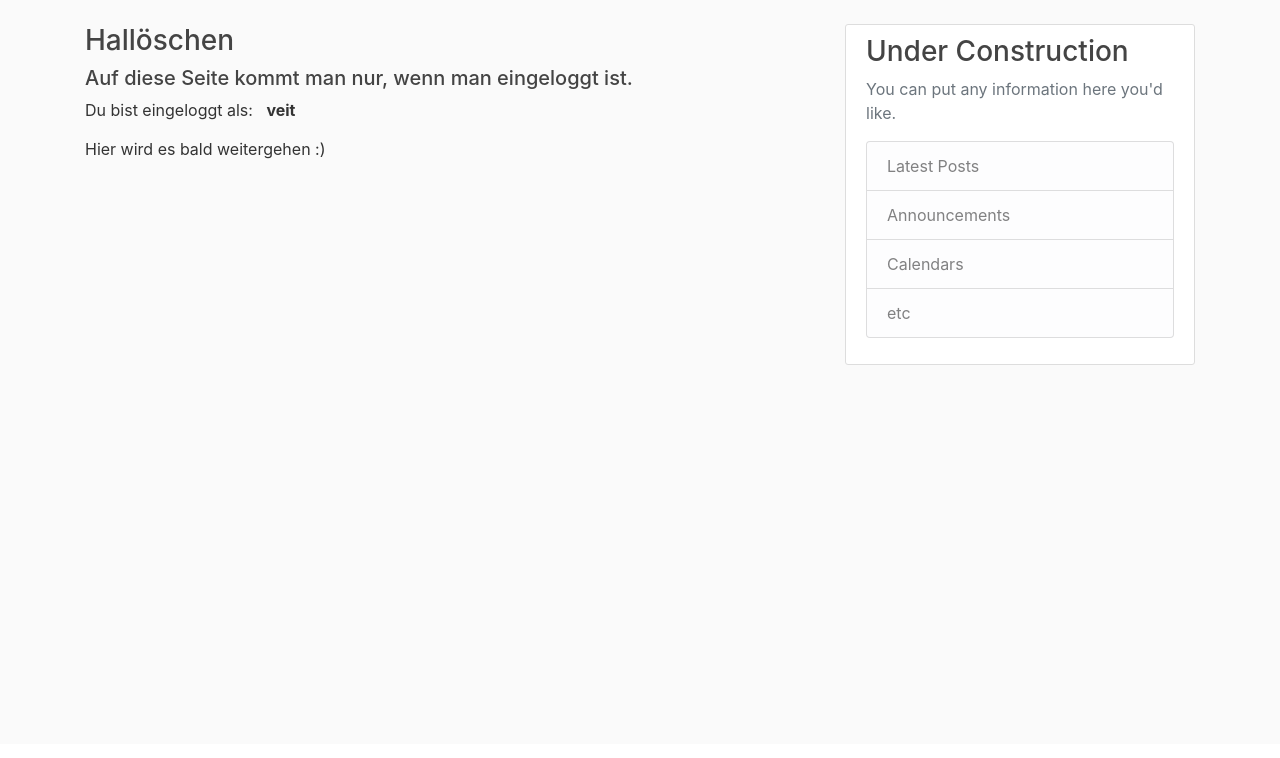
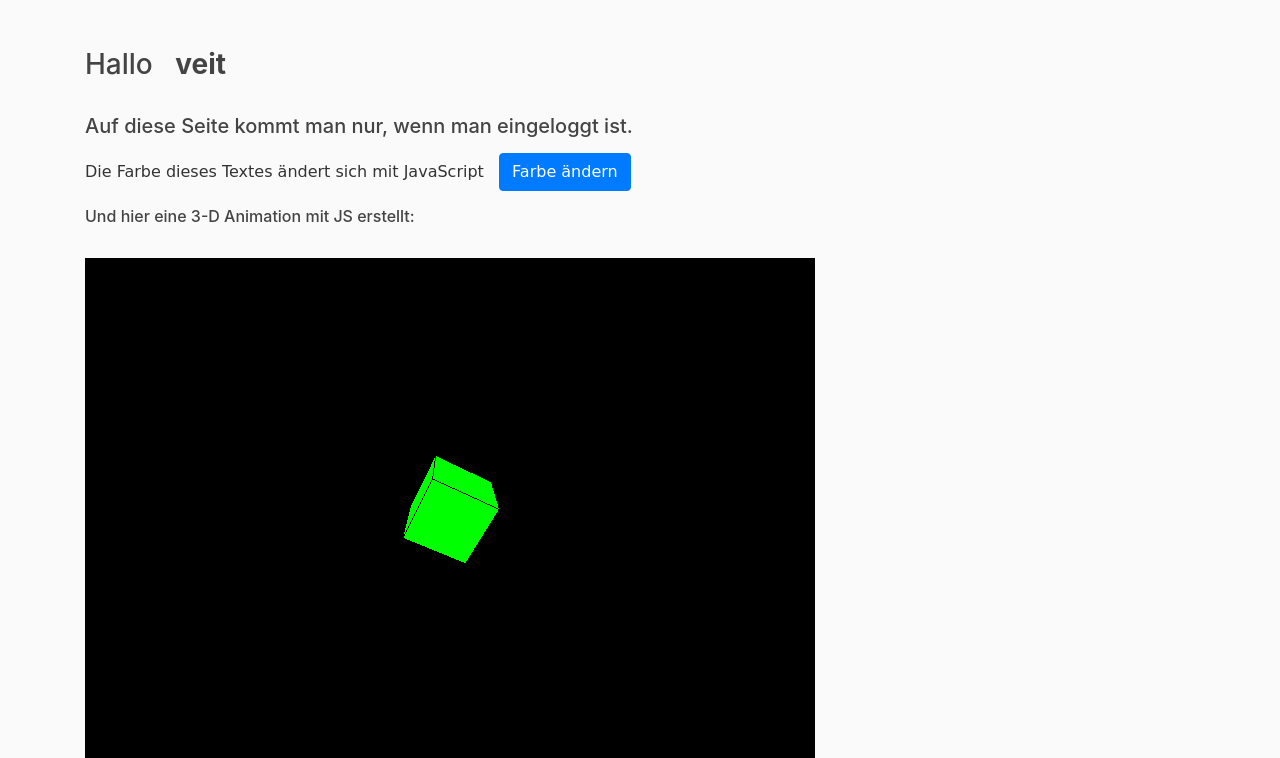
Before and after one commit to bonobofan/dentistero, a Django app: page /private/ in a window 1280 px wide. Shown: the part 56-814 px from the top of the page. Before the commit the page ends 421 px from the top, so only its background shows below. Run offline with Django 5.2, Linux system fonts and the light colour scheme; a user stored in the database is signed in; data comes from the database, SQL or seed files in the repository; both versions use the stored data as it was after the commit; parts of the project's set-up code (start-up, migrations or seed data) failed here and were passed over; some libraries are stand-ins or nearby versions.

Commit message:
JS Animation mit WebGL

```diff
--- a/dentist/settings.py
+++ b/dentist/settings.py
@@ -29,9 +29,9 @@ SECRET_KEY = 'django-insecure-fuet_kmze1*3d@t(-6ni(@0c2of)z)$6^wu(3yrcp%!^5#u1=l
 # SECURITY WARNING: don't run with debug turned on in production!
 
 #Live
+# DEBUG = False
+# Debug
 DEBUG = False
-# Debug
-# DEBUG = True
 
 ALLOWED_HOSTS = []
 
--- /dev/null
+++ b/website/static/website/js/private.js
@@ -0,0 +1,138 @@
+let isOriginalColor = true;
+
+function farbeAendern() {
+    const paragraph = document.getElementById("susi");
+    if (isOriginalColor) {
+        paragraph.style.color = "blue"; // Ändere die Farbe zu Blau
+    } else {
+        paragraph.style.color = ""; // Setze die Farbe auf die Ausgangsfarbe zurück
+    }
+    isOriginalColor = !isOriginalColor; // Umschalten des Zustands
+}
+
+//function main(){
+//    var scene = new THREE.Scene();
+//    var box = generateBox(1, 1, 1);
+//    box.translateZ(-5);
+//    box.position.y = box.geometry.parameters.height/2;
+//
+//    var floor = generateFloor(10, 20);
+//    floor. rotation.x = Math.PI/2;  /* um 90 Grad drehen */
+//
+//    scene.add(floor);
+//    scene.add(box);
+//
+//    var camera = new THREE.PerspectiveCamera(
+//        45,
+//        window.innerWidth/window.innerHeight,
+//        1,
+//        1000
+//    );
+//    camera.position.x = 0;
+//    camera.position.y = 5;
+//    camera.position.z = 5;
+//    camera.lookAt(new THREE.Vector3(0, 0, -5));
+//
+//
+//    var renderer = new THREE.WebGLRenderer();
+//    renderer.setSize(window.innerWidth, window.innerHeight);
+//    document.getElementById('webgl').appendChild(renderer.domElement);
+//    renderer.render(scene, camera);
+//}
+//
+//function generateBox(w, h, d){
+//    var geo = new THREE.BoxGeometry(w, h, d)
+//    var mat = new THREE.MeshBasicMaterial({
+//        color: 0xffffff,
+//        side: THREE.DoubleSide
+//    });
+//    var mesh = new THREE.Mesh(geo, mat);
+//    return mesh;
+//}
+//
+//function generateFloor(w, d){
+//    var geo = new THREE.PlaneGeometry(w, d);
+//    var mat = new THREE.MeshBasicMaterial({
+//        color: 0x88ff00,
+//        side: THREE.DoubleSide
+//    });
+//    var mesh = new THREE.Mesh(geo, mat);
+//    return mesh;
+//}
+//
+//main();
+
+//document.addEventListener('DOMContentLoaded', () => {
+//const container = document.getElementById('webgl-container');
+//const scene = new THREE.Scene();
+//const camera = new THREE.PerspectiveCamera(75, container.clientWidth / container.clientHeight, 0.1, 1000);
+//const renderer = new THREE.WebGLRenderer();
+//renderer.setSize(container.clientWidth, container.clientHeight);
+//container.appendChild(renderer.domElement);
+//
+//const geometry = new THREE.BoxGeometry();
+//const material = new THREE.MeshBasicMaterial({ color: 0x00ff00 });
+//const cube = new THREE.Mesh(geometry, material);
+//scene.add(cube);
+//
+//camera.position.z = 5;
+//
+//function animate() {
+//requestAnimationFrame(animate);
+//cube.rotation.x += 0.01;
+//cube.rotation.y += 0.01;
+//renderer.render(scene, camera);
+//}
+//animate();
+//
+//// Fenstergröße anpassen
+//window.addEventListener('resize', () => {
+//const width = container.clientWidth;
+//const height = container.clientHeight;
+//renderer.setSize(width, height);
+//camera.aspect = width / height;
+//camera.updateProjectionMatrix();
+//});
+//});
+
+document.addEventListener('DOMContentLoaded', () => {
+const container = document.getElementById('webgl-container');
+const scene = new THREE.Scene();
+const camera = new THREE.PerspectiveCamera(75, container.clientWidth / container.clientHeight, 0.1, 1000);
+const renderer = new THREE.WebGLRenderer();
+renderer.setSize(container.clientWidth, container.clientHeight);
+container.appendChild(renderer.domElement);
+
+// Erstelle den Würfel
+const geometry = new THREE.BoxGeometry();
+const material = new THREE.MeshBasicMaterial({ color: 0x00ff00 });
+const cube = new THREE.Mesh(geometry, material);
+scene.add(cube);
+
+// Erstelle die Kanten des Würfels
+const edges = new THREE.EdgesGeometry(geometry);
+const lineMaterial = new THREE.LineBasicMaterial({ color: 0x000000 });
+const lineSegments = new THREE.LineSegments(edges, lineMaterial);
+scene.add(lineSegments);
+
+camera.position.z = 5;
+
+function animate() {
+requestAnimationFrame(animate);
+cube.rotation.x += 0.01;
+cube.rotation.y += 0.01;
+lineSegments.rotation.x += 0.01;
+lineSegments.rotation.y += 0.01;
+renderer.render(scene, camera);
+}
+animate();
+
+// Fenstergröße anpassen
+window.addEventListener('resize', () => {
+const width = container.clientWidth;
+const height = container.clientHeight;
+renderer.setSize(width, height);
+camera.aspect = width / height;
+camera.updateProjectionMatrix();
+});
+});
--- a/website/static/website/main.css
+++ b/website/static/website/main.css
@@ -96,3 +96,10 @@ animation: sparkle 1s infinite;
 animation-duration: 10s;
 animation-iteration-count: 10;
 }
+
+
+#webgl-container{
+    width: 100%;
+    height: ;
+    overflow: hidden;
+}
--- a/website/templates/base.html
+++ b/website/templates/base.html
@@ -42,7 +42,7 @@
 				<div class="navbar-nav">
 					{% if user.is_authenticated %}
 					<a class="nav-item nav-link" href="{% url 'logout' %}">Logout</a>
-<!--					<!--<a class="nav-item nav-link" href="{/}">Register</a>&ndash;&gt;-->
+<!--					<a class="nav-item nav-link" href="{/}">Register</a>&ndash;&gt;-->
 					{% else %}
 					<a class="nav-item nav-link" href="{% url 'login' %}">Login</a>
 
@@ -65,6 +65,9 @@
 			{% endif %}
 			{% block content %}{% endblock %}
 		</div>
+		{% if user.is_authenticated %}
+
+		{% else %}
 		<div class="col-md-4">
 			<div class="content-section">
 				<h3>Under Construction</h3>
@@ -78,10 +81,14 @@
 				</p>
 			</div>
 		</div>
+		{% endif %}
+
 	</div>
 </main>
+{% block extra_scripts %}
+{% endblock extra_scripts %}
 
-
+<!-- Externe -->
 <!-- Optional JavaScript -->
 <!-- jQuery first, then Popper.js, then Bootstrap JS -->
 <script src="https://code.jquery.com/jquery-3.2.1.slim.min.js"
@@ -93,5 +100,8 @@
 <script src="https://cdn.jsdelivr.net/npm/bootstrap@4.0.0/dist/js/bootstrap.min.js"
         integrity="sha384-JZR6Spejh4U02d8jOt6vLEHfe/JQGiRRSQQxSfFWpi1MquVdAyjUar5+76PVCmYl"
         crossorigin="anonymous"></script>
+<!--<script src="https://cdnjs.cloudflare.com/ajax/libs/three.js/r128/three.js"></script>-->
+<!--<script src="https://cdnjs.cloudflare.com/ajax/libs/three.js/r128/three.min.js"></script>-->
+
 </body>
 </html>
--- a/website/templates/website/private.html
+++ b/website/templates/website/private.html
@@ -1,11 +1,21 @@
 {% extends "base.html" %}
+{% load static %}
 
 {% block content %}
-<h3>Hallöschen</h3>
-
+</br>
+<h3>Hallo &nbsp&nbsp<strong>{{ user.username }}</strong></h3>
+</br>
 <h5>Auf diese Seite kommt man nur, wenn man eingeloggt ist.</h5>
 
-<div>Du bist eingeloggt als: &nbsp&nbsp<strong>{{ user.username }}</strong></div>
-<p style="margin-top: 15px;">Hier wird es bald weitergehen :)</p>
 
+<p id="susi" style="margin-top: 15px; font-size:16px; font-family:'Comic Sans MS', cursive, sans-serif;">Die Farbe dieses Textes ändert sich mit JavaScript &nbsp <button class="btn btn-primary" onclick="farbeAendern()">Farbe ändern</button></p>
+<h6>Und hier eine 3-D Animation mit JS erstellt:</h6>
+</br>
+<div id="webgl-container" style="width: 100%; height: 500px;"></div>
 {% endblock content %}
+
+{% block extra_scripts %}
+<script src="https://cdnjs.cloudflare.com/ajax/libs/three.js/r128/three.min.js"></script>
+<script src="{% static 'website/js/private.js' %}"></script>
+
+{% endblock extra_scripts %}
```
Also changed, not shown: db.sqlite3.
